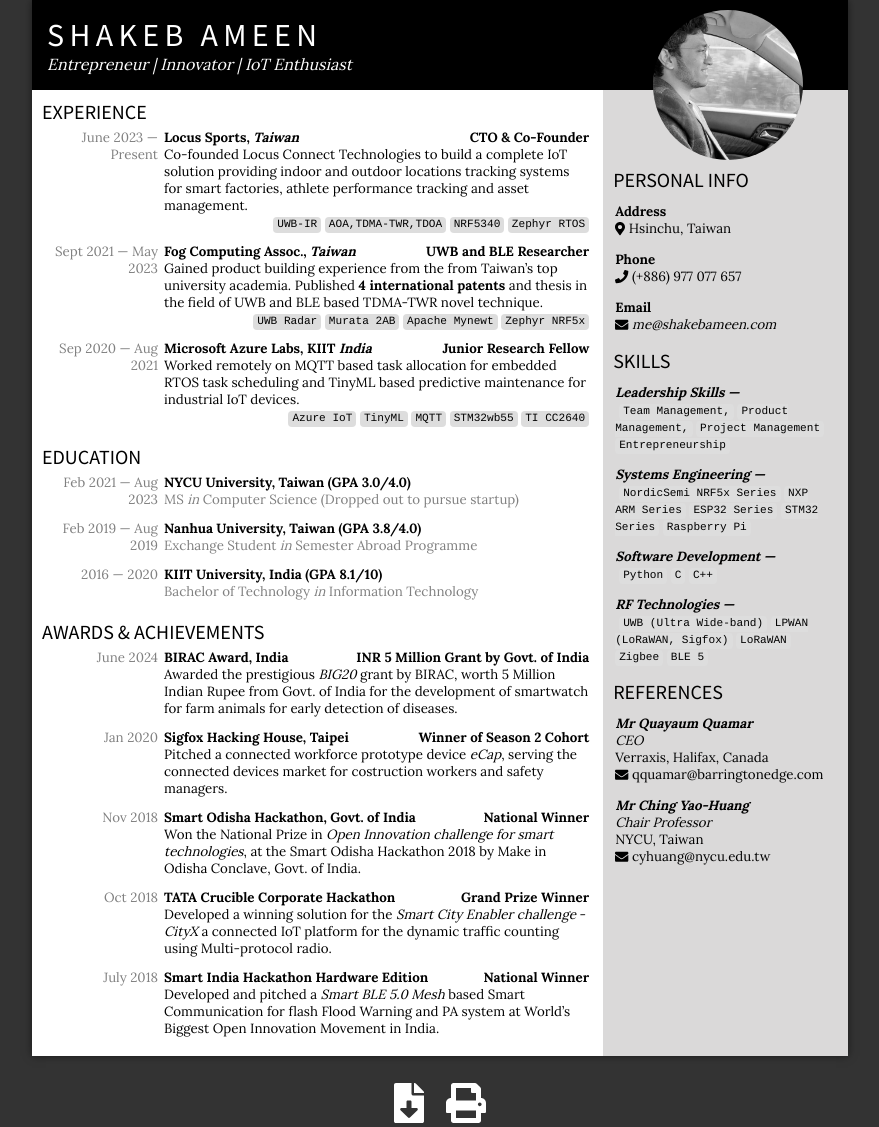
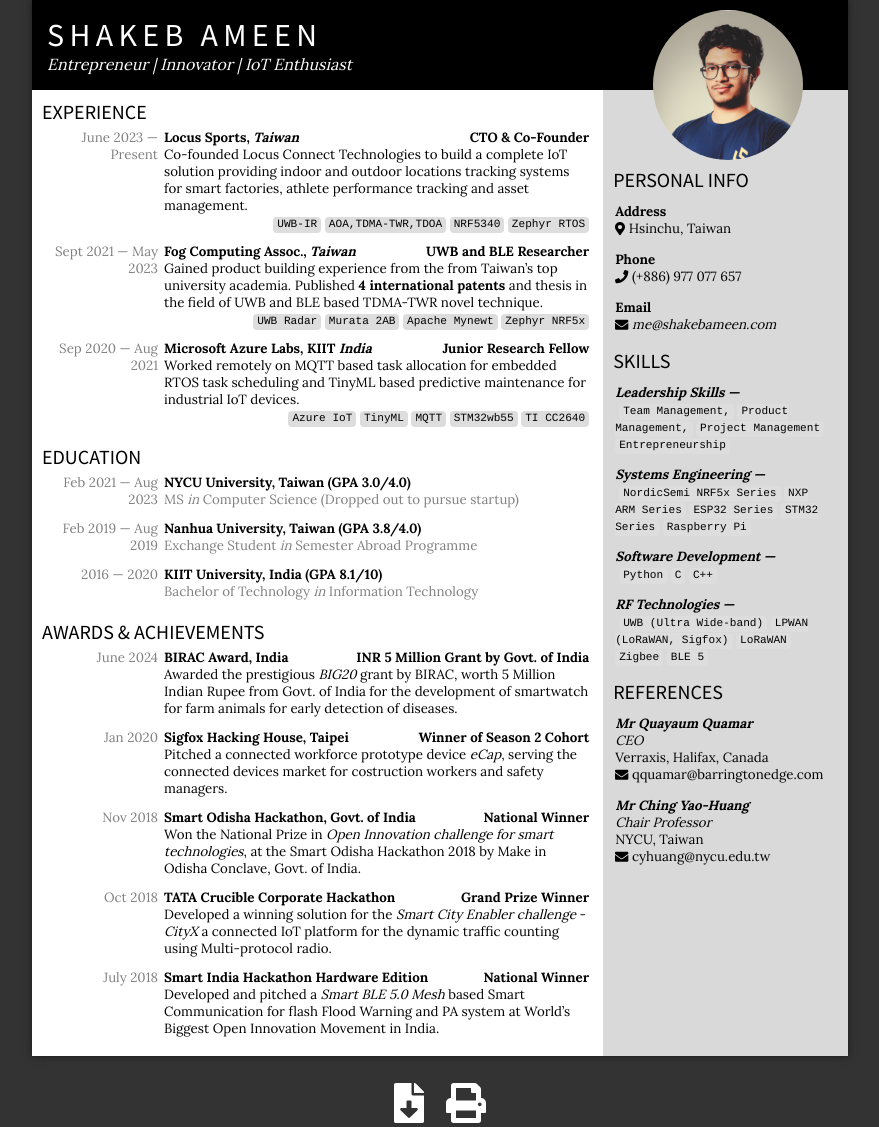
Before and after one commit to starcruizer/starcruizer.github.io, a Jekyll site: the page built from Resume.html, in a window 1280 px wide. Shown: the whole page, without its empty margins (200-1079 px from the left). Built offline with Jekyll 4.4.1, drawn with Linux system fonts in a browser that asks for light colours; nearby versions of some CDN libraries.

Commit message:
Updated Profile Pic

```diff
--- a/Resume.html
+++ b/Resume.html
@@ -20,7 +20,7 @@ permalink: /resume/
 
 <body>
   <div class="resumePicPlaceholder">
-    <img class="resumePic" src="{{ "/assets/ResumePic2.png" | relative_url }}" alt="Profile Picture" style="border-radius: 50%; "/>
+    <img class="resumePic" src="{{ "/assets/ProfilePic3.jpeg" | relative_url }}" alt="Profile Picture" style="border-radius: 50%; "/>
   </div>
 
   <header>
```
Also changed, not shown: Gemfile.lock.
